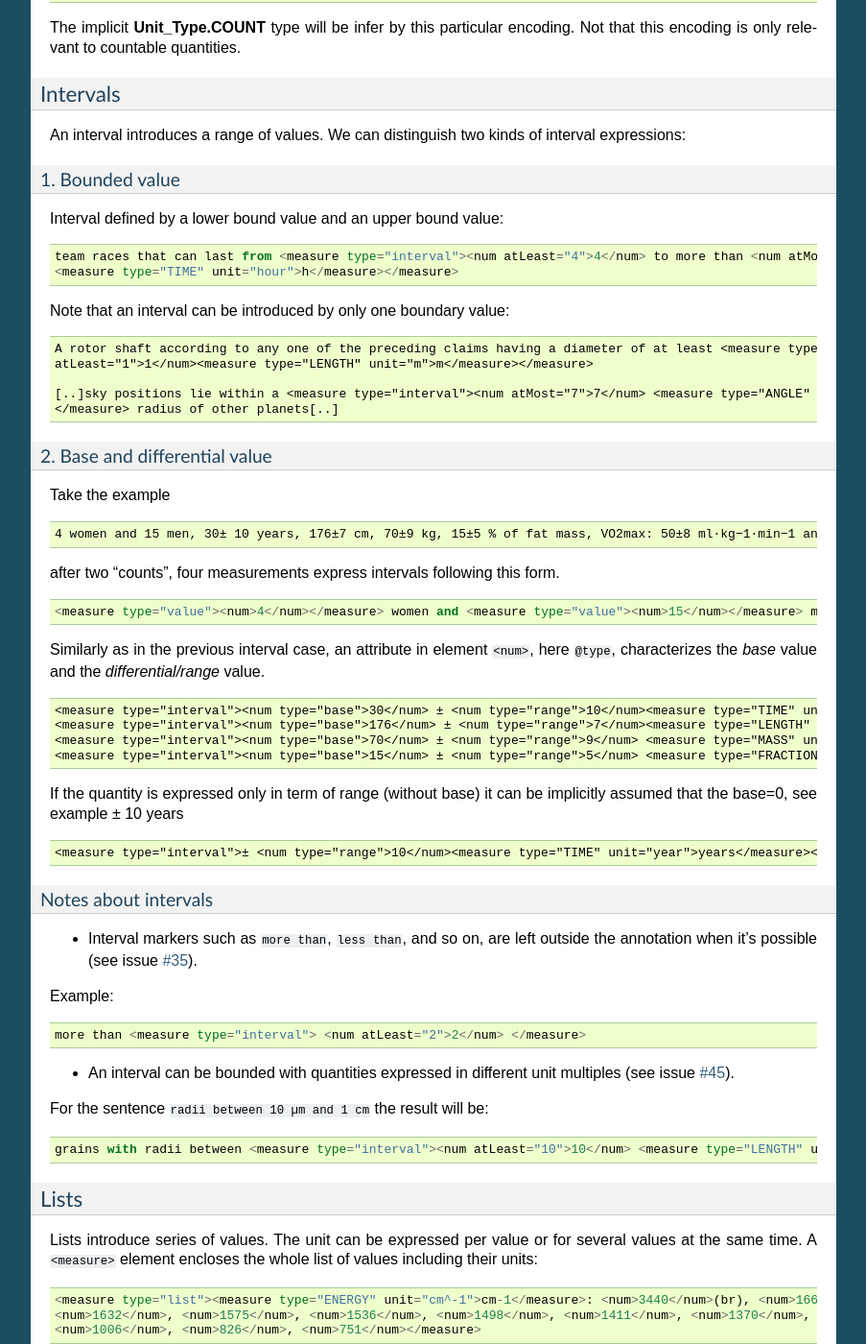
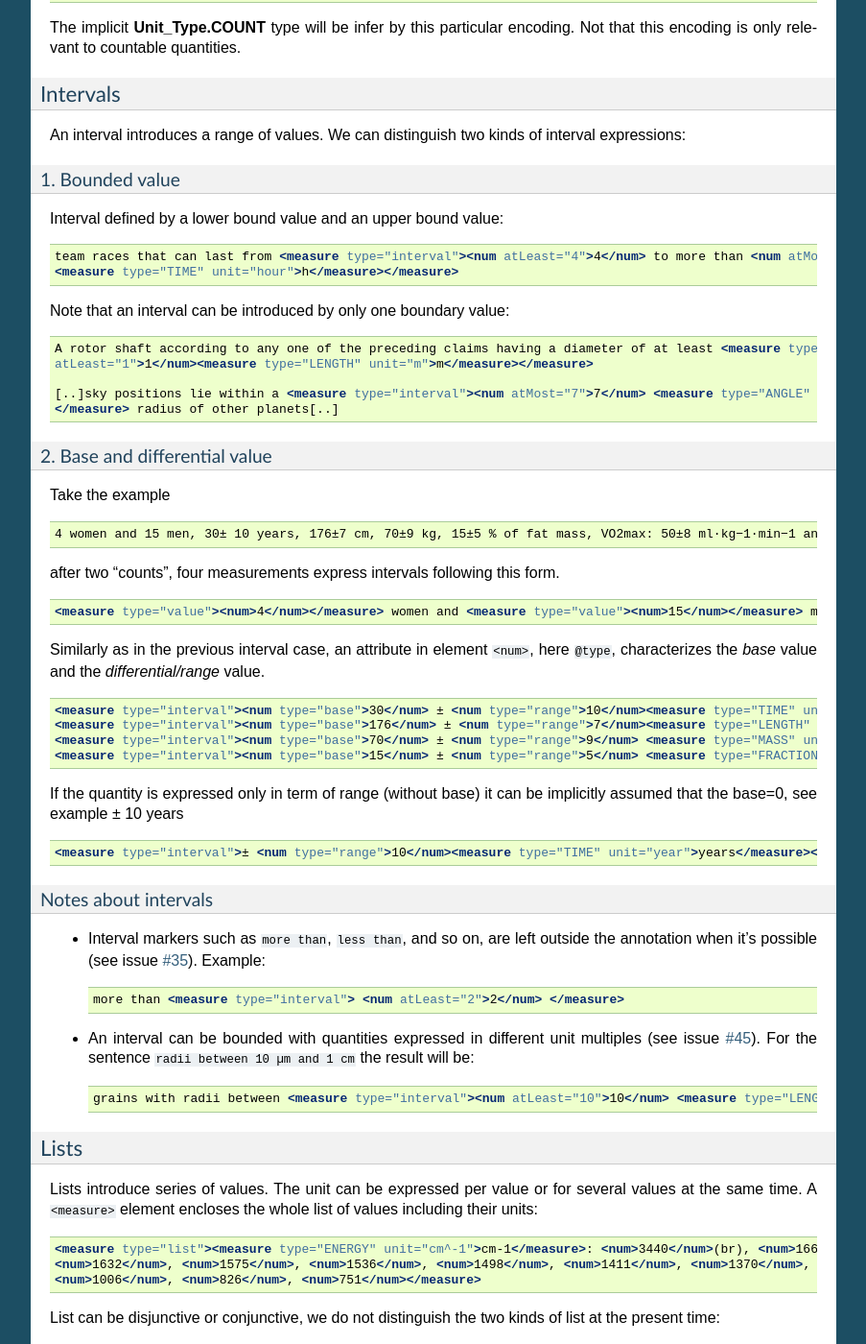
Before and after one commit to lfoppiano/grobid-quantities, a Sphinx documentation site: the page built from doc/guidelines.rst, in a window 1280 px wide and 1400 px high, scrolled down 1427 px. Shown: the whole window at 96% size, without its empty margins (198-1101 px from the left). Built offline with Sphinx 7.4.7, drawn with Linux system fonts in a browser that asks for light colours; some of the changed text lies outside the part shown.

Commit message:
modifs doc code blocks + issue #52

````diff
--- a/doc/guidelines.rst
+++ b/doc/guidelines.rst
@@ -42,19 +42,25 @@ The indicate of the unit name by the attribute ```@unit``` is optional: if prese
 A global ```<measure>``` element encodes the complete measurement (composed by the numeric value and the unit) associated with the measurement type given by the attribute ```@type``` ```value```.
 
 Example 1:
-::
+
+.. code-block:: xml
+
    We monitored nutritional behaviour of amateur ski-mountaineering athletes during <measure type="value"><num>4</num>
    <measure type="TIME" unit="day">days</measure></measure> prior to a major competition to compare it with official
    recommendations and with the athletes' beliefs.
 
 Example 2:
-::
+
+.. code-block:: xml
+
    ... more than <measure type="value"><num>20</num> <measure type="ENERGY" unit="MJ">MJ</measure></measure> (<measure
    type="value"><num>4,800</num> <measure type="ENERGY" unit="kcal">kcal</measure></measure>) for the shorter race route...
 
 
 A percentage (and similar expression per mil and per ten thousand) has a unit type **Unit_Type.FRACTION**:
-::
+
+.. code-block:: xml
+
    <measure type="value"><num>5</num> <measure type="FRACTION" unit="%">%</measure></measure> of fat mass...
 
 
@@ -64,7 +70,9 @@ Atomic value without unit
 They corresponding to a count (implicit **Unit_Type.COUNT**). The numeric value is encoded with element ``<num>`` and the global ``<measure>`` element indicating the measurement type is added.
 
 For example:
-::
+
+.. code-block:: xml
+
    consists of <measure type="value"><num>two</num></measure> different race routes
 
 The implicit **Unit_Type.COUNT** type will be infer by this particular encoding. Not that this encoding is only relevant to countable quantities.
@@ -79,13 +87,17 @@ An interval introduces a range of values. We can distinguish two kinds of interv
 ^^^^^^^^^^^^^
 
 Interval defined by a lower bound value and an upper bound value:
-::
+
+.. code-block:: xml
+
    team races that can last from <measure type="interval"><num atLeast="4">4</num> to more than <num atMost="12">12</num>
    <measure type="TIME" unit="hour">h</measure></measure>
 
 
 Note that an interval can be introduced by only one boundary value:
-::
+
+.. code-block:: xml
+
   A rotor shaft according to any one of the preceding claims having a diameter of at least <measure type="interval"><num
   atLeast="1">1</num><measure type="LENGTH" unit="m">m</measure></measure>
 
@@ -96,16 +108,22 @@ Note that an interval can be introduced by only one boundary value:
 2. Base and differential value
 ^^^^^^^^^^^^^^^^^^^^^^^^^^^
 Take the example
-::
+
+.. code-block:: xml
+
    4 women and 15 men, 30± 10 years, 176±7 cm, 70±9 kg, 15±5 % of fat mass, VO2max: 50±8 ml·kg−1·min−1 and 21 of race A
 
 after two "counts", four measurements express intervals following this form.
-::
+
+.. code-block:: xml
+
   <measure type="value"><num>4</num></measure> women and <measure type="value"><num>15</num></measure> men,
 
 Similarly as in the previous interval case, an attribute in element ``<num>``, here ``@type``, characterizes the
 *base* value and the *differential/range* value.
-::
+
+.. code-block:: xml
+
   <measure type="interval"><num type="base">30</num> ± <num type="range">10</num><measure type="TIME" unit="year">years</measure></measure>,
   <measure type="interval"><num type="base">176</num> ± <num type="range">7</num><measure type="LENGTH" unit="cm">cm</measure></measure>,
   <measure type="interval"><num type="base">70</num> ± <num type="range">9</num> <measure type="MASS" unit="kg">kg</measure></measure>,
@@ -113,21 +131,27 @@ Similarly as in the previous interval case, an attribute in element ``<num>``, h
 
 
 If the quantity is expressed only in term of range (without base) it can be implicitly assumed that the base=0, see example ± 10 years
-::
+
+.. code-block:: xml
+
   <measure type="interval">± <num type="range">10</num><measure type="TIME" unit="year">years</measure></measure>
 
 Notes about intervals
 ^^^^^^^^^^^^^^^^^^^^^
 
 • Interval markers such as ``more than``, ``less than``, and so on, are left outside the annotation when it's possible (see issue `#35 <https://github.com/kermitt2/grobid-quantities/issues/35>`_).
-Example:
-::
-  more than <measure type="interval"> <num atLeast="2">2</num> </measure>
+  Example:
+
+  .. code-block:: xml
+
+    more than <measure type="interval"> <num atLeast="2">2</num> </measure>
 
 • An interval can be bounded with quantities expressed in different unit multiples (see issue `#45 <https://github.com/kermitt2/grobid-quantities/issues/45>`_).
-For the sentence ``radii between 10 µm and 1 cm`` the result will be:
-::
-  grains with radii between <measure type="interval"><num atLeast="10">10</num> <measure type="LENGTH" unit="µm">µm</measure> and <num atMost="1">1</num> <measure type="LENGTH" unit="cm">cm</measure></measure>
+  For the sentence ``radii between 10 µm and 1 cm`` the result will be:
+
+  .. code-block:: xml
+
+    grains with radii between <measure type="interval"><num atLeast="10">10</num> <measure type="LENGTH" unit="µm">µm</measure> and <num atMost="1">1</num> <measure type="LENGTH" unit="cm">cm</measure></measure>
 
 
 Lists
@@ -135,14 +159,18 @@ Lists
 
 Lists introduce series of values. The unit can be expressed per value or for several values at the same time.
 A ``<measure>`` element encloses the whole list of values including their units:
-::
+
+.. code-block:: xml
+
    <measure type="list"><measure type="ENERGY" unit="cm^-1">cm-1</measure>: <num>3440</num>(br), <num>1662</num>,
    <num>1632</num>, <num>1575</num>, <num>1536</num>, <num>1498</num>, <num>1411</num>, <num>1370</num>, <num>1212</num>,
    <num>1006</num>, <num>826</num>, <num>751</num></measure>
 
 
 List can be disjunctive or conjunctive, we do not distinguish the two kinds of list at the present time:
-::
+
+.. code-block:: xml
+
   batches of <measure type="list"><num>three</num> or <num>four</num></measure> observations
 
 Additional items
@@ -153,7 +181,9 @@ Dates
 Dates are time measurements, they are thus also encoded in the training data as a complement to the other _TIME_ expressions involving time units.
 In TEI P5, the dates are marked with a specific element ``<date>`` which can be contained in an element ``<measure>``.
 The encoding is then straightforward for atomic values (with attribute ``@when``), intervals (with attribute ``@from-iso`` and ``@to-iso`` in case on min-max intervals) and lists:
-::
+
+.. code-block:: xml
+
   Comet C/2013 A1 (Siding Spring) will have a close encounter with Mars on <measure type="value">
   <date when="2014-10-19">October 19, 2014</date></measure>.
 
@@ -172,7 +202,9 @@ Time tag (and difference with Date tag)
 
 Even if only the part of a date is expressed (for example the time of a day), a complete date is implicit and the context can make it being fully quantified.
 For example ``20:10 UTC`` will be annotated:
-::
+
+.. code-block:: xml
+
   <measure type="value"><date when="2014-10-19T20:10Z">20:10 UTC</date></measure>
 With UTC inside the annotation which is important to know exactly the "time" measure.
 
@@ -181,10 +213,22 @@ For the time expression not linked to a date, like the expression of an "hour",
 Special cases
 ^^^^^^^^^^^^^
 
-**Room temperature** (Raumtemperatur, température ambiante, ...) is used very frequently in chemistry and related fields.
-It can be considered as 20 °C (293 Kelvin), although not defined in a standard manner (https://de.wikipedia.org/wiki/Raumtemperatur).
-::
-  <measure type="value"><measure type="TEMPERATURE">Raumtemperatur</measure></measure>
+**Frozen quantity expressions like** *decade* **or** *Room temperature*
+
+
+- **Room temperature**
+  (Raumtemperatur, température ambiante, ...) is used very frequently in chemistry and related fields. It can be considered as 20 °C (293 Kelvin), although not defined in a standard manner (https://de.wikipedia.org/wiki/Raumtemperatur).
+
+  .. code-block:: xml
+
+    <measure type="value"><measure type="TEMPERATURE">Raumtemperatur</measure></measure>
+
+- **Decade** (issue `#52 <https://github.com/kermitt2/grobid-quantities/issues/52>`_ )
+
+  .. code-block:: xml
+
+    over  <measure type="interval"><num atLeast="2">two</num> <measure type="TIME" >decades</measure></measure>
+
 
 
 Miscellaneous
@@ -195,13 +239,17 @@ Units without values
 
 **Case where it's not annotated**:
 When we refer to the units as such, to express something about the units, we are not using the units to quantify something with a value:
-::
+
+.. code-block:: xml
+
   and r H are the geocentric and heliocentric distances in cm and AU, respectively, and F comet and F
 Like here for the units: ``cm`` and ``AU``.
 
 **Case where it's annotated**:
 We could have units expressed without values, when the value is implicit:
-::
+
+.. code-block:: xml
+
   that can extend <measure type="interval"><measure type="LENGTH" unit="mm">millimeters</measure></measure> or even <measure type="interval"><measure type="LENGTH" unit="cm">centimeters</measure></measure> from the cell body
 
 here the value of millimeters and centimeters is unspecified (e.g. equivalent to ``several``), but we have a quantity and more precisely an interval.
@@ -211,7 +259,9 @@ Unprecise quantifiers
 ^^^^^^^^^^^^^^^^^^^^^
 
 When used with units, quantifers like ``few``, ``several``, ``a couple``, ``a large amount of`` is annotated, and whatever quantifies even imprecisely :
-::
+
+.. code-block:: xml
+
   the reference solution becomes distinct from the ballistic solution only a <measure type="value"><num>couple</num> of <measure type="TIME" unit="week">weeks</measure></measure> before the encounter.
 
 Determiners is leaved outside (``couple`` as value and ``weeks`` as unit for ``a couple of weeks``). See issue `#34 <https://github.com/kermitt2/grobid-quantities/issues/34>`_
@@ -227,7 +277,9 @@ Exponents for powers of ten
 Exponents might be rewritten in documents, for example 10 power -6 in pdf becomes ``10 &#x2212;6``.
 The exponents for power of ten is written in the attribute when there is one, 10 power -6 will be written ``10^-6``.
 Example in interval:
-::
+
+.. code-block:: xml
+
   <measure type="interval"><num atMost="10^-6">10 −6</num></measure>
 
 See issue `#38 <https://github.com/kermitt2/grobid-quantities/issues/38>`_
@@ -244,18 +296,24 @@ Some sequences not annotated
 ^^^^^^^^^^^^^^^^^^^^^^^^^^^^
 
 Reference markers:
-::
+
+.. code-block:: xml
+
   lower than those derived by Vaubaillon et al. (2014) and Moorhead et al. (2014) computing the corresponding impact probabilities (Milani et al. 2005)
 
 Figure/table titles, and other numbers who don't quantify anything:
-::
+
+.. code-block:: xml
+
     Figure 1 shows the residuals of C/2013 A1's observations
     [Figure 1 about here.]
     Table 1 contains the orbital elements of the computed solution.
     our new orbit solution (JPL solution 46)
 
 Inline formulas, like:
-::
+
+.. code-block:: xml
+
     a minimum point of ∆v 2 = |∆v| 2 under the constraint that the particle reaches Mars, i.e., (ξ, ζ)(r, β, ∆v) = (0, 0).
 
 Quantified substance
@@ -270,17 +328,23 @@ Case not yet supported
 The following cases are not annotated at this stage. The sentence when these cases occur should be put in comments for the moment.
 
 **Sigma estimation**
-::
+
+.. code-block:: xml
+
   We selected the A 1 uncertainty so that its range would span from 0 au/d 2 to twice the nominal value at 3&#x3C3;.
 
 **Intervals embedded in intervals**
-::
+
+.. code-block:: xml
+
   [..]only Mars is near enough that the orbital motion can extend a single viewing window from 45 days to as much as 60 to 90 days.
 
   For the wide scenario the uncertainty goes from 45 min down to 1–2 min.
 
 Note: one possibility is to only mark the external boundaries of the interval.
-::
+
+.. code-block:: xml
+
   [..]only Mars is near enough that the orbital motion can extend a single viewing window from <measure type="interval">
   <num atLeast="45">45</num><measure type="TIME" unit="day">days</measure> to as much as 60 to <num atMost="90">90</num>
   <measure type="TIME" unit="day">days</measure></measure>.
@@ -291,8 +355,12 @@ Note: one possibility is to only mark the external boundaries of the interval.
 **Discontinuous cases**
 
 Quantities expressed by a power of ten multiplication (see issue `#42 <https://github.com/kermitt2/grobid-quantities/issues/42>`_):
-::
+
+.. code-block:: xml
+
   A1 (Siding Spring) will pass Mars with a close approach distance of 1.35 ± 0.05 × 10 5 km
 or like:
-::
+
+.. code-block:: xml
+
   The gas production rates, Q(CO 2 ) = (3.52> ± 0.03) × 10 26 molecules s −1
````
